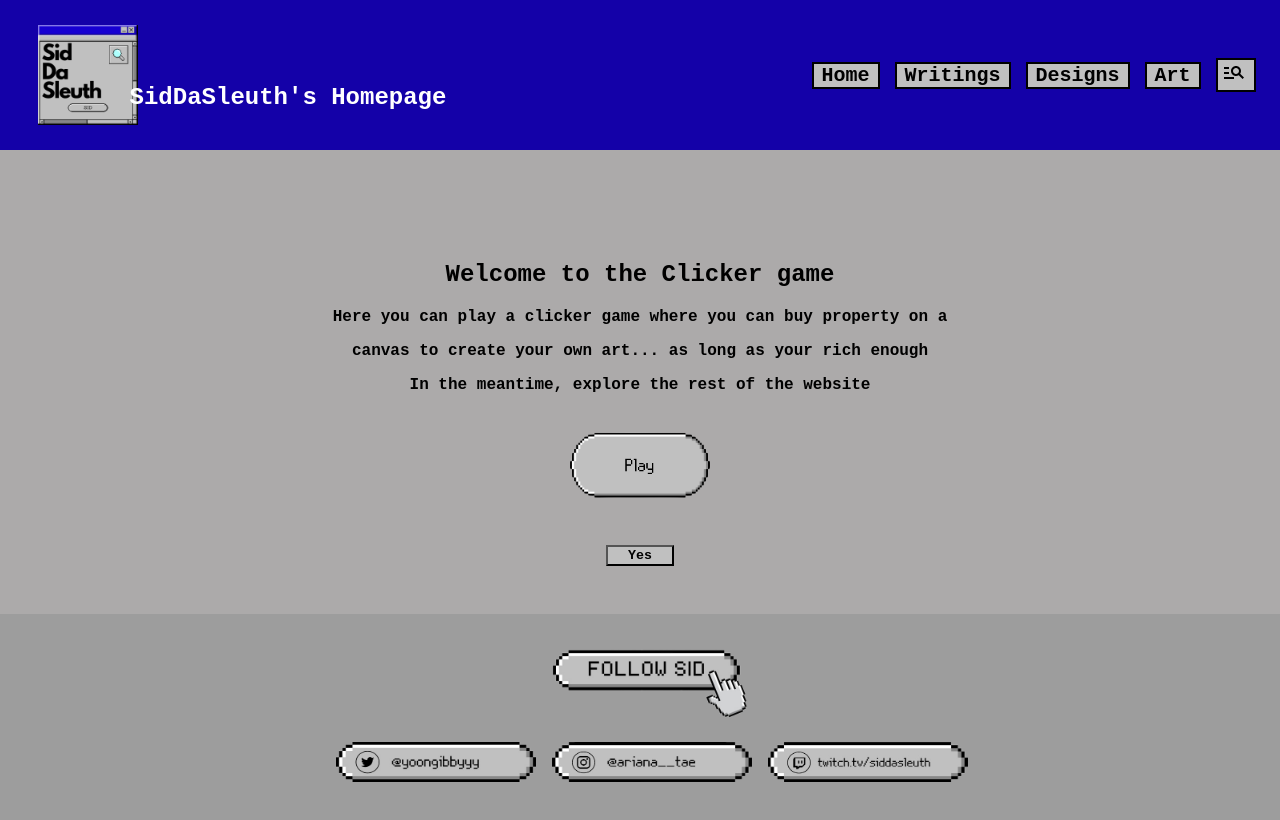
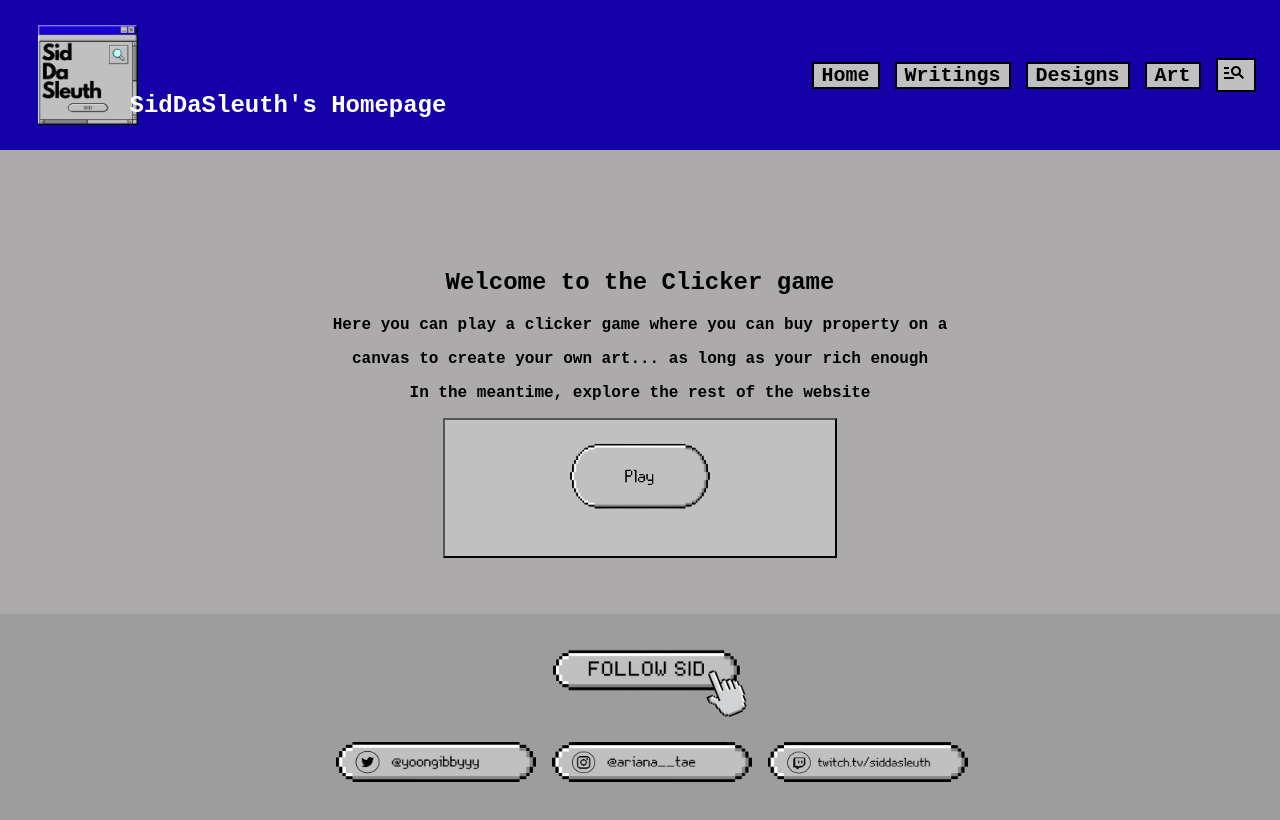
Before and after one commit to onlywoo/Assignment3_IM, a React (Create React App) app: page / in a window 1280 px wide. Shown: the top 820 px of the page. Built offline with nearby package versions, Linux system fonts and the light colour scheme.

Commit message:
buttontest

```diff
--- a/src/pages/Home.js
+++ b/src/pages/Home.js
@@ -14,12 +14,12 @@ export default class Home extends Component {
           </p>
           <p>canvas to create your own art... as long as your rich enough</p>
           <p>In the meantime, explore the rest of the website</p>
-          <div className="playImg">
-            <img src={Play} />
-          </div>
-          <Link to="/intArt">
-            <button>Yes</button>
-          </Link>
+
+          <button Link to="/intArt">
+            <div className="playImg">
+              <img src={Play} />
+            </div>
+          </button>
         </div>
       </div>
     );
```
